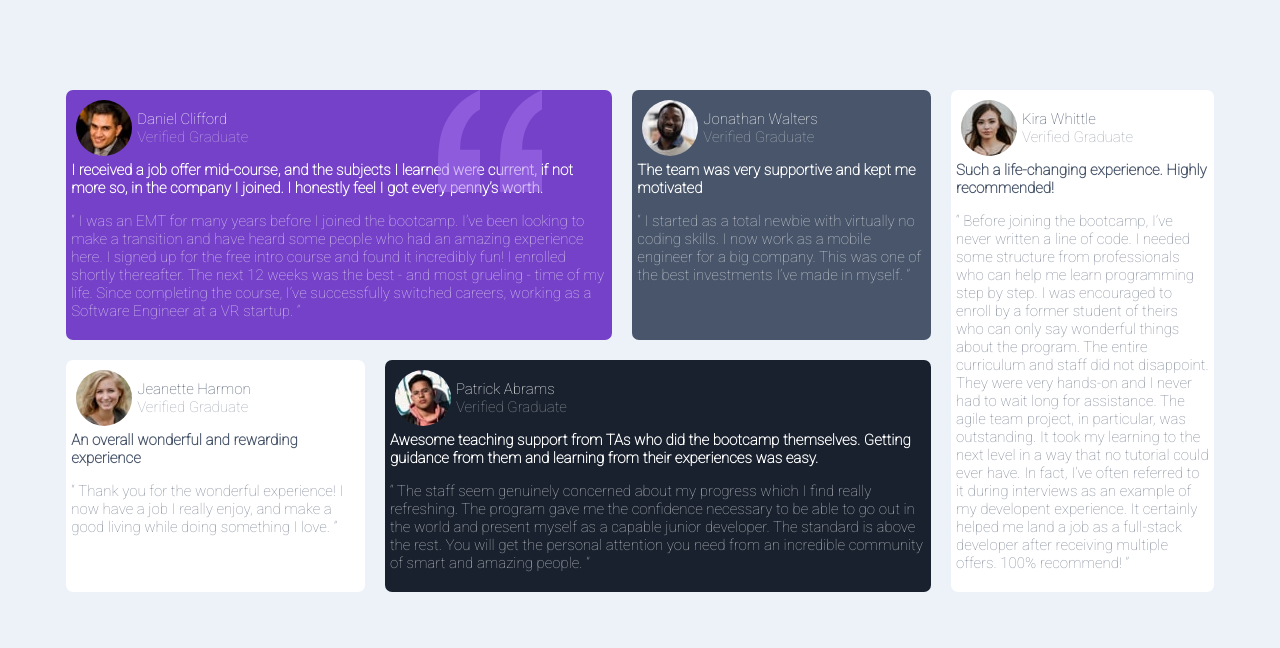
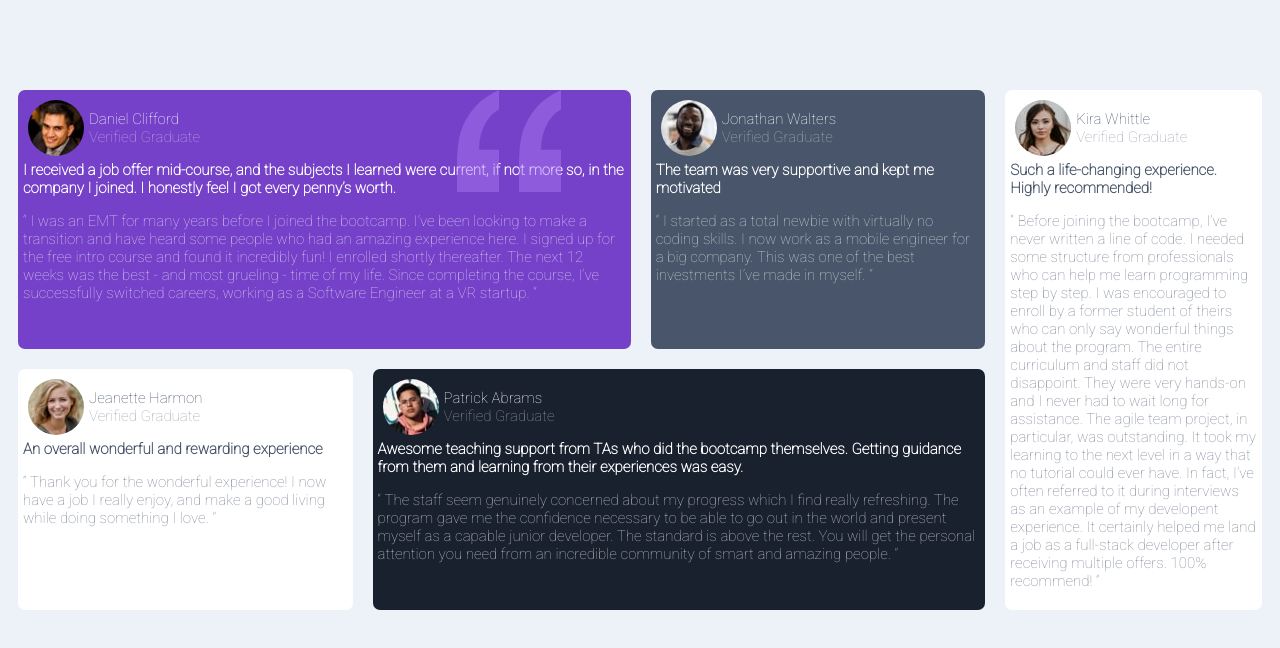
Before and after one commit to HilcaDev/new-project-def, a website: page index.html in a window 1280 px wide. Drawn offline with Linux system fonts and the light colour scheme.

Commit message:
ultimos cambios

```diff
--- a/index.html
+++ b/index.html
@@ -9,16 +9,13 @@
    <title>Proyect One</title>
 </head>
 <body>
-   <div class="container">
   <div class="card">
     <div class="card-main">
-            <div class="card-main-row">
+      <div class="card-main-section">
         <div class="card-avatar">
           <img class="card-avatar__img" src="./src/assets/images/image-daniel.jpg" alt="Daniel Image">
-                <div class="card-body">
           <p class="card-avatar__space--bottom">Daniel Clifford</p>
           <p class="card-avatar__space card-avatar--opacity">Verified Graduate</p>
-                 </div>
           <img class="card-avatar__quotes card-avatar--opacity" src="./src/assets/images/bg-pattern-quotation.svg">
           <p>
             <strong>I received a job offer mid-course, and the subjects I learned were current, if not more so,
@@ -34,10 +31,8 @@
         </div>
         <div class="card-avatar--jonathan">
           <img class="card-avatar__img" src="./src/assets/images/image-jonathan.jpg" alt="Jonathan Image">
-                 <div class="card-body">
           <p class="card-avatar__space--bottom">Jonathan Walters</p>
           <p class="card-avatar__space card-avatar--opacity">Verified Graduate</p>
-                  </div>
           <p>
             <strong>The team was very supportive and kept me motivated</strong>
           </p>
@@ -47,13 +42,11 @@
           </p>
         </div>
       </div>
-            <div class="card-main-row">
+      <div class="card-main-section">
         <div class="card-avatar--jean">
           <img class="card-avatar__img" src="./src/assets/images/image-jeanette.jpg" alt="Jeanette Image">
-                 <div class="card-body">
           <p class="card-avatar__space--bottom">Jeanette Harmon</p>
           <p class="card-avatar__space card-avatar--opacity">Verified Graduate</p>
-                 </div>
           <p>
             <strong> An overall wonderful and rewarding experience</strong>
           </p>
@@ -64,10 +57,8 @@
         </div>
         <div class="card-avatar--patrick">
           <img class="card-avatar__img" src="./src/assets/images/image-patrick.jpg" alt="Patrick Image">
-                 <div class="card-body">
           <p class="card-avatar__space--bottom">Patrick Abrams</p>
           <p class="card-avatar__space card-avatar--opacity">Verified Graduate</p>
-                 </div>
           <p>
            <strong>Awesome teaching support from TAs who did the bootcamp themselves. Getting guidance from them and
             learning from their experiences was easy.</strong>
@@ -81,12 +72,10 @@
         </div>
       </div>
     </div>
-         <div class="card-avatar--aside">
+    <div class="card-aside">
       <img class="card-avatar__img" src="./src/assets/images/image-kira.jpg" alt="Kira Image">
-            <div class="card-body">
       <p class="card-avatar__space--bottom">Kira Whittle</p>
       <p class="card-avatar__space card-avatar--opacity">Verified Graduate</p>
-            </div>
       <p>
         <strong>Such a life-changing experience. Highly recommended!</strong>
       </p>
@@ -102,6 +91,5 @@
       </p>
     </div>
   </div>
-   </div>
 </body>
 </html>
--- a/src/assets/sass/app.scss
+++ b/src/assets/sass/app.scss
@@ -8,16 +8,16 @@
     justify-content: center;
 
     &-main {
-        flex-basis:70%;
+        flex-basis:80%;
         display:flex;
         flex-wrap: wrap;
 
-        &-row{
+        &-section{
             display: flex;
         }
     }
 
-    &-avatar--aside {
+    &-aside {
         @include color($dark-grayish-blue, $white);
         flex-basis:20%;
     }
@@ -82,7 +82,7 @@
         flex-direction: column;
         &-main{
             flex-direction: column;
-            &-row{
+            &-section{
                 flex-direction: column;
             }
         }
```
Also changed, not shown: src/assets/css/app.css, src/assets/sass/app.css, src/assets/theme/theme.css, 2 other files. Lines whose indentation alone changed are shown as unchanged.
